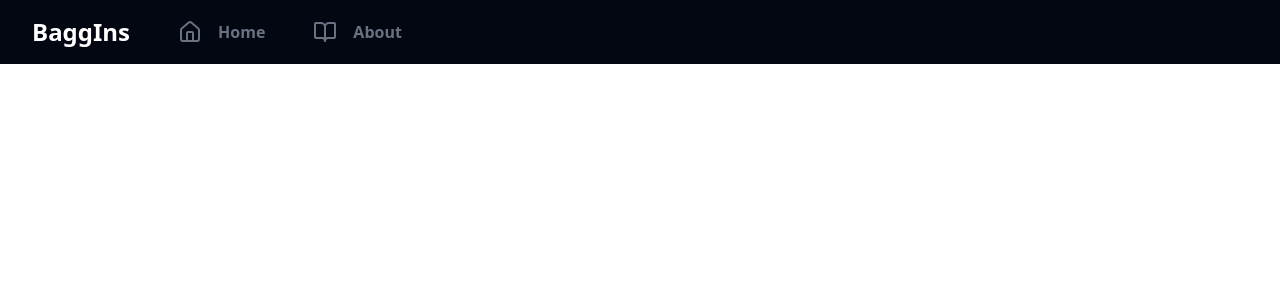
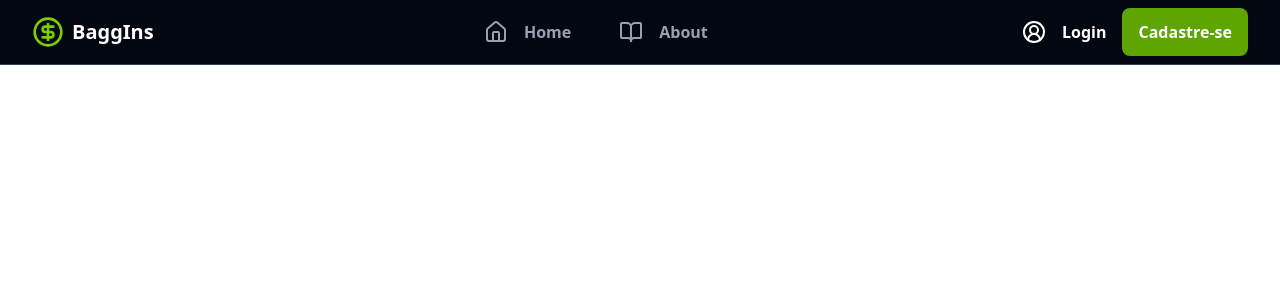
Before and after one commit to CzarFontanella/BaggIns, a React (Vite) app: page /login in a window 1280 px wide. Shown: the top 300 px of the page. Built offline with nearby package versions, Linux system fonts and the light colour scheme.

Commit message:
feat: Atualiza NavBar com novos ícones e links de navegação

```diff
--- a/src/App.tsx
+++ b/src/App.tsx
@@ -3,17 +3,13 @@ import NavBar from "./components/NavBar/NavBar"
 function App() {
   return (
     <>
-      <header>
+      <header className="sticky top-0 z-50 bg-slate-900/80 backdrop-blur-md border-b border-slate-700">
         <NavBar />
       </header>
-      <main>
-
-      </main>
-      <footer>
-
-      </footer>
+      <main></main>
+      <footer></footer>
     </>
-  )
+  );
 }
 
 export default App
--- a/src/components/NavBar/NavBar.tsx
+++ b/src/components/NavBar/NavBar.tsx
@@ -1,10 +1,15 @@
-import { BookOpen, House } from "lucide-react";
+import { BookOpen, CircleDollarSign, CircleUserRound, House } from "lucide-react";
 import NavItem from "./NavItem";
+import { NavLink } from "react-router-dom";
 
 export default function NavBar() {
   return (
-    <nav className="w-full h-16 bg-gray-950 flex items-center px-8">
-      <h1 className="text-white text-2xl font-bold">BaggIns</h1>
+    <>
+      <nav className="w-full h-16 bg-gray-950 flex items-center justify-between px-8">
+        <div className="flex items-center gap-2">
+          <CircleDollarSign className="w-8 h-8 text-lime-500" />
+          <span className="text-xl font-bold text-white">BaggIns</span>
+        </div>
         <ul className="ml-8 flex space-x-4">
           <li>
             <NavItem to="/home" icon={House} label="Home" />
@@ -13,6 +18,13 @@ export default function NavBar() {
             <NavItem to="/about" icon={BookOpen} label="About" />
           </li>
         </ul>
+        <div className="flex">
+          <NavItem to="/login" icon={CircleUserRound} label="Login" />
+          <NavLink to="/signup" className="flex items-center bg-lime-600 hover:bg-green-700 text-white px-4 rounded-lg font-semibold transition">
+            Cadastre-se
+          </NavLink>
+        </div>
       </nav>
+    </>
   );
 }
--- a/src/components/NavBar/NavItem.tsx
+++ b/src/components/NavBar/NavItem.tsx
@@ -13,7 +13,7 @@ export default function NavItem({
   const Icon = icon;
   const linkBase =
     "relative inline-flex h-12 items-center gap-4 rounded-md px-4 text-base font-semibold leading-none transition-colors focus:outline-none focus-visible:ring-2 focus-visible:ring-offset-2 focus-visible:ring-offset-white/0 group";
-  const linkInactive = "text-gray-500 hover:text-gray-300 hover:bg-black/5";
+  const linkInactive = "text-gray-400 hover:text-gray-300 hover:bg-black/5";
   return (
     <NavLink
       to={to}
```
Lines whose indentation alone changed are shown as unchanged.
